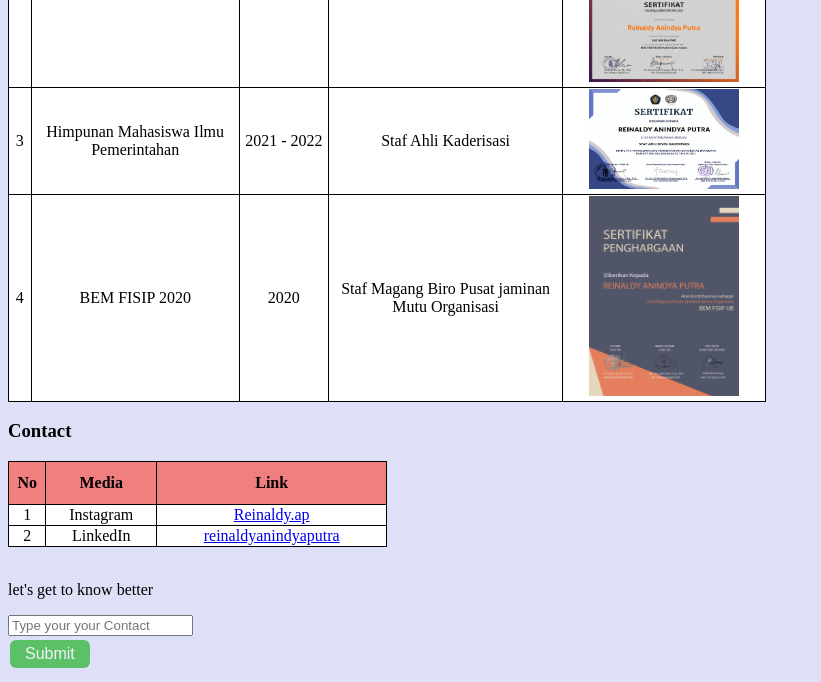
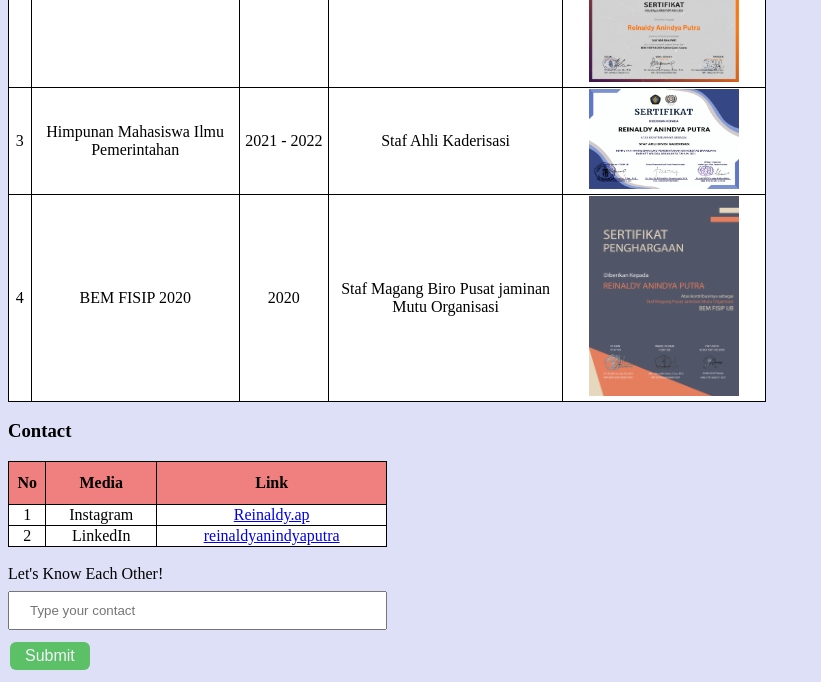
Before and after one commit to reinaldyanindyaputra/reinaldyanindyaputra.github.io, a plain HTML site: page portofolio.html in a window 1280 px wide. Shown: the part 1103-1785 px from the top of the page, without its empty margins (0-821 px from the left). Drawn offline with Linux system fonts and the light colour scheme.

Commit message:
add css to biodata and form to portofolio

```diff
--- a/asset/CSS/style.css
+++ b/asset/CSS/style.css
@@ -41,6 +41,13 @@ table tr {
 }
 table tr:hover {background-color: lightgrey;}
 
+input[type=text] {
+  width: 30%;
+  padding: 10px 20px;
+  margin: 8px 0;
+  box-sizing: border-box;
+}
+
 .button {
   background-color: rgb(7, 173, 7);
   border: none;
--- a/portofolio.html
+++ b/portofolio.html
@@ -107,8 +107,8 @@
           <br>
 
           <form>
-            <p>let's get to know better</p>
-            <input type="text" name="comment" placeholder="Type your your Contact">
+            <label for="Fname">Let's Know Each Other!</label>
+            <div><input type="text" id="Fname" name="Fname" placeholder="Type your contact">
                 <div>
                     <input type="button" class="button" value="Submit">
                 </div>
```
Also changed, not shown: Biodata.html (+9 -1 lines).
